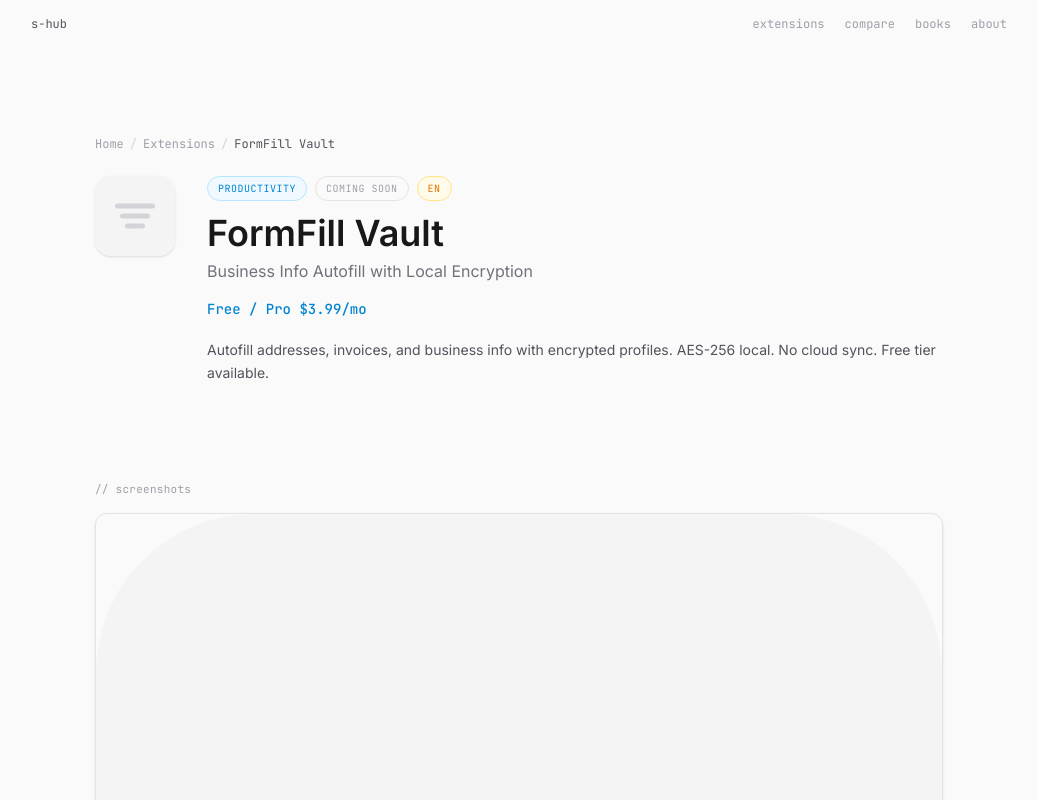
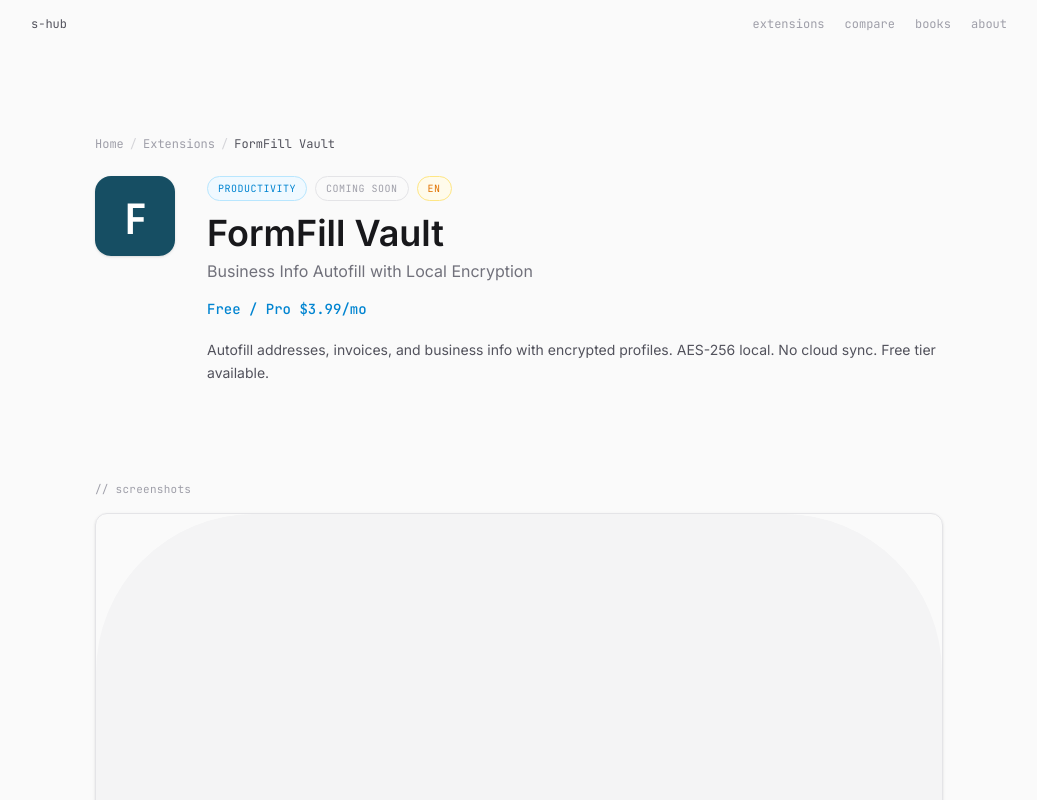
Before and after one commit to ktg0215/s-hub, an Astro site: page /extensions/formfill-vault in a window 1280 px wide. Shown: the top 800 px of the page, without its empty margins (121-1158 px from the left). Built offline with nearby package versions, Linux system fonts and the light colour scheme; Astro itself is replaced by a stand-in of ours.

Commit message:
feat(homepage): add FormFill Vault to extensions listing
- Copy icon from extension project to public/ext-icons/formfill-vault.png
- Update formfill-vault.astro to use real icon (was placeholder SVG)
- Add FormFill Vault entry to extensions.ts under Productivity (Coming Soon)

Co-Authored-By: Claude Sonnet 4.6 <noreply@anthropic.com>

```diff
--- a/src/data/extensions.ts
+++ b/src/data/extensions.ts
@@ -170,6 +170,13 @@ export const categories: Category[] = [
         icon: "/ext-icons/Arbitra.webp",
       },
       {
+        name: "PricePulse JP",
+        description: "Track price history on Amazon.co.jp, Rakuten, Yahoo! Shopping & Mercari. Get alerts when prices drop. Fully local, no account needed.",
+        price: "Free / Pro $4.99/mo",
+        url: "/extensions/pricepulse-jp/",
+        icon: "/ext-icons/pricepulse-jp.png",
+      },
+      {
         name: "Kaitoki",
         description: "楽天・Yahoo!・Amazonの価格を自動追跡。価格履歴グラフ、EC横断比較、ポイント実質価格計算、値下げアラート機能搭載。",
         price: "Free",
@@ -331,6 +338,14 @@ export const categories: Category[] = [
         icon: "/ext-icons/inboxsla.png",
         status: "coming-soon",
       },
+      {
+        name: "FormFill Vault",
+        description: "Autofill addresses, invoices, and business info with encrypted profiles. AES-256 local encryption. No cloud sync.",
+        price: "Free / Pro $3.99/mo",
+        url: "/extensions/formfill-vault/",
+        icon: "/ext-icons/formfill-vault.png",
+        status: "coming-soon",
+      },
     ],
   },
   {
--- a/src/pages/extensions/formfill-vault.astro
+++ b/src/pages/extensions/formfill-vault.astro
@@ -14,7 +14,7 @@ const extension = {
   chromeUrl: "https://chromewebstore.google.com/",
   category: "Productivity",
   lang: "EN",
-  icon: "/ext-icons/compare/placeholder.svg",
+  icon: "/ext-icons/formfill-vault.png",
   rating: 0,
   reviewCount: 0,
   userCount: 0,
```
Also changed, not shown: public/ext-icons/formfill-vault.png (added).
